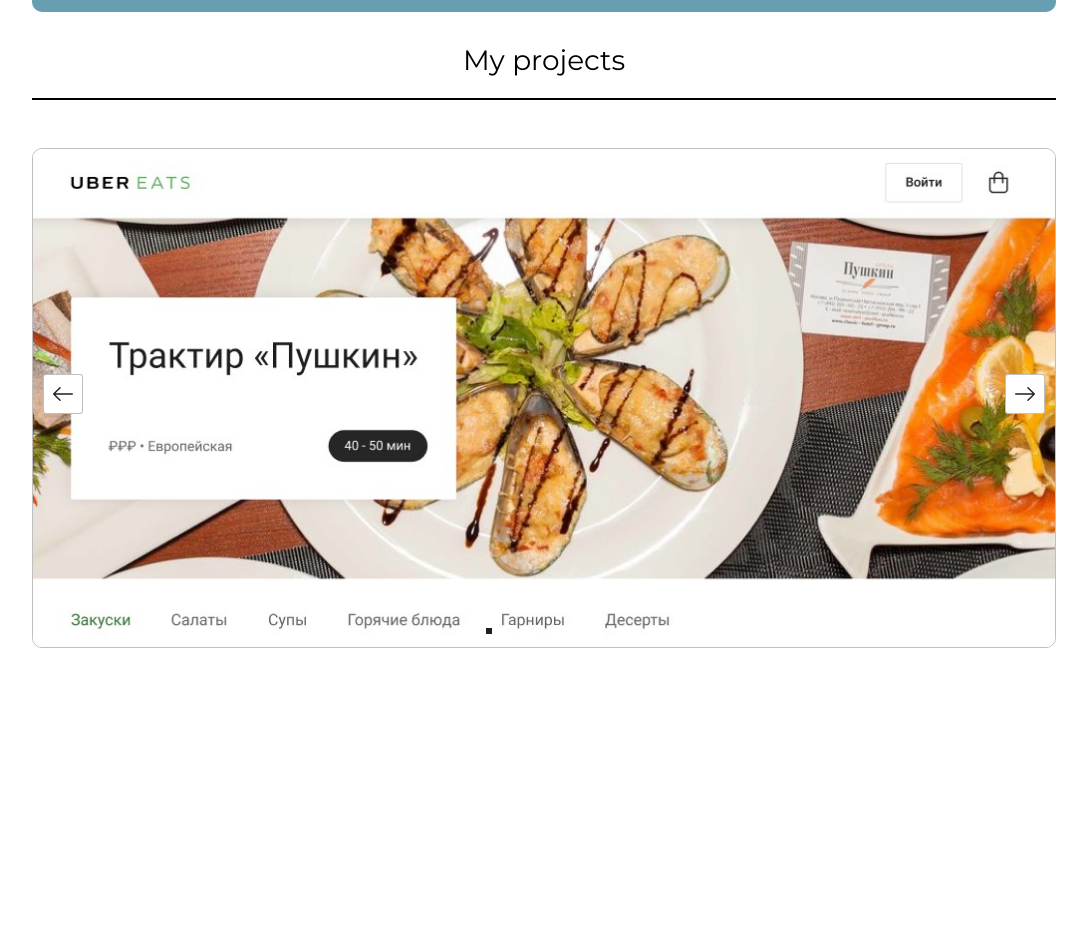
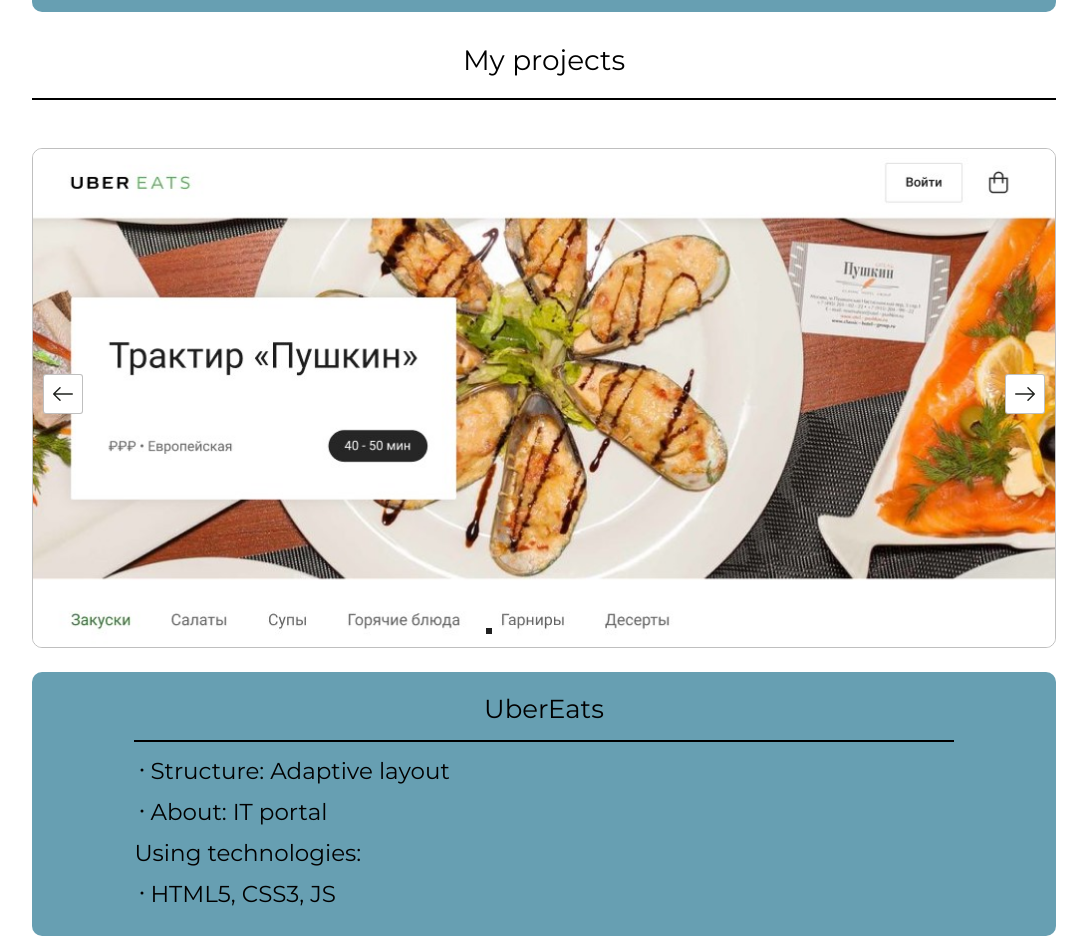
Before and after one commit to aver77/my-site, a React (Create React App) app: page / in a window 1280 px wide. Shown: the part 1580-2516 px from the top of the page, without its empty margins (96-1183 px from the left). Built offline with nearby package versions, Linux system fonts and the light colour scheme.

Commit message:
complited projects in way I don't want

```diff
--- a/src/components/main/mainAbout/mainAbout.scss
+++ b/src/components/main/mainAbout/mainAbout.scss
@@ -13,6 +13,5 @@
     &__info {
         min-height: 384px;
         background-size: cover;
-        padding-bottom:-14px;
     }
 }
--- a/src/components/main/mainAbout/mainAboutCards/mainAboutCards.js
+++ b/src/components/main/mainAbout/mainAboutCards/mainAboutCards.js
@@ -11,30 +11,19 @@
 import vk from '../../../../images/svg/vk.png';
 import youtube from '../../../../images/svg/youtube.png';
 
+import PrimalryCard from "./primalryCard";
+
 // create media
 const MainAboutCards = () => {
     return (
         <div className="main-about-cards">
-            <div className="main-about-cards__personal">
-                <div className="main-about-cards__title">
-                    <p className="main-about-cards__text-title">Personal</p>
-                    <div className="main-about-cards__border"></div>
-                </div>
-                <div className="main-about-cards__text-personal">
-                    <div className="main-about-cards__section">
-                        <img className="dot" src={dot} alt="dot"/><p>Age: 20 years old</p>
-                    </div>
-                    <div className="main-about-cards__section">
-                        <img className="dot" src={dot} alt="dot"/><p>Located in: Russia</p>
-                    </div>
-                    <div className="main-about-cards__section">
-                        <img className="dot" src={dot} alt="dot"/><p>Total quantity of learning programming: more than 2 years</p>
-                    </div>
-                    <div className="main-about-cards__section">
-                        <img className="dot" src={dot} alt="dot"/><p>Total quantity of learning Front-end: more than 1 year</p>
-                    </div>
-                </div>
-            </div>
+            <PrimalryCard
+                title={'Personal'}
+                firstInfo={'Age: 20 years old'}
+                secondInfo={'Located in: Russia'}
+                thirdInfo={'Total quantity of learning programming: more than 2 years'}
+                fourthInfo={'Total quantity of learning Front-end: more than 1 year'}
+            />
             {/* create media - fool */}
             <div className="main-about-cards__education">
                 <div className="main-about-cards__title">
--- /dev/null
+++ b/src/components/main/mainAbout/mainAboutCards/primalryCard.js
@@ -0,0 +1,30 @@
+import React from "react";
+import dot from '../../../../images/svg/dotIcon.svg';
+import './mainAboutCards.scss';
+
+const PrimalryCard = ({title,firstInfo,secondInfo,thirdInfo,fourthInfo,link=null}) => {
+
+    return (
+        <div className="main-about-cards__personal">
+            <div className="main-about-cards__title">
+                <p className="main-about-cards__text-title">{title}</p>
+                <div className="main-about-cards__border"></div>
+            </div>
+            <div className="main-about-cards__text-personal">
+                <div className="main-about-cards__section">
+                    <img className="dot" src={dot} alt="dot"/><p>{firstInfo}</p>
+                </div>
+                <div className="main-about-cards__section">
+                    <img className="dot" src={dot} alt="dot"/><p>{secondInfo}</p>
+                </div>
+                <div className="main-about-cards__section">
+                    <img className="dot" src={dot} alt="dot"/><p>{thirdInfo}</p>
+                </div>
+                <div className="main-about-cards__section">
+                    <img className="dot" src={dot} alt="dot"/><p>{fourthInfo}</p>
+                </div>
+            </div>
+        </div>
+    )
+}
+export default PrimalryCard;
--- a/src/components/main/mainProjects/mainProjects.js
+++ b/src/components/main/mainProjects/mainProjects.js
@@ -4,17 +4,20 @@
 import Title from "../mainAbout/title";
 // import Slider from "../../slider";
 import Slider from "../../slider/Slider";
+import TextSlider from "../../slider/textSlider";
 
 const MainProjects = () => {
     return (
         <>
             <Title text='My projects'/>
-            <div className="main-projects">
-                <div className="main-projects__slide _container">
-                    <Slider/>
-                </div>
-                <div className="main-projects__info _container">
-
+            <div className="_container-slider">
+                <div className="main-projects">
+                    <div className="main-projects__slide">
+                        <Slider/>
+                    </div>
+                    <div className="main-projects__info">
+                        <TextSlider/>
+                    </div>
                 </div>
             </div>
         </>
--- a/src/components/main/mainProjects/mainProjects.scss
+++ b/src/components/main/mainProjects/mainProjects.scss
@@ -1,37 +1,19 @@
+._container-slider {
+    margin: 0 auto;
+    width: 80%;
+}
+
 .main-projects {
-    min-height:800px;
-    width: auto;
+    min-height:500px;
     display: flex;
-    flex-wrap: wrap;
-    justify-content: space-around;
-    &__info {
+    flex-wrap:wrap;
+
+    &__slide {
+        width: 100%;
         align-self: flex-start;
     }
-    // &__slider {
-    //     // display: flex;
-    //     // flex-wrap: wrap;
-    // }
-    .check {
-        margin-top:200px;
+    &__info {
+        flex-grow: 1;
+        align-items: stretch
     }
 }
-
-
-// .main-projects {
-//     min-height:500px;
-//     &__info {
-//         // position: relative;
-//         // flex-grow:1;
-//         // max-width:800px;
-//         // height: 500px;
-//         // flex-direction: row;
-//         // align-self:flex-start;
-//     }
-//     // &__slider {
-//     //     // display: flex;
-//     //     // flex-wrap: wrap;
-//     // }
-//     .check {
-//         margin-top:200px;
-//     }
-// }
--- a/src/components/slider/Slider.scss
+++ b/src/components/slider/Slider.scss
@@ -1,13 +1,22 @@
+%dt {
+    margin-top: 11px;
+    margin-right:4px;
+    height: 15px;
+    width: 15px;
+    border-radius: 50%;
+    display: inline-block;
+}
 %bord {
     border: 1px solid rgba(34, 34, 34, 0.287);
 }
 /* create media */
 .container-slider {
+    display: flex;
     @extend %bord;
     margin-top:24px;
     align-self: start;
     border-radius: 10px;
-    max-width: 1110px;
+    flex-grow: 1;
     height: 500px;
     position: relative;
     overflow: hidden;
@@ -83,3 +92,53 @@
         background: rgb(32, 32, 32);
     }
 }
+
+//cards
+.slider-cards {
+    display:flex;
+    flex-wrap:wrap;
+
+    &__section {
+        display: flex;
+
+        .dot {
+            align-self:baseline;
+            margin-top:20px;
+        }
+    }
+
+    &__projects-info {
+        margin-top:24px;
+        background: #679FB2;
+        border-radius: 10px;
+        //cards height
+        width: 100%;
+        min-height:264px;
+    }
+    &__text-for-slider {
+        font-family: 'Montserrat';
+        font-size: 23px;
+        margin: 0 auto;
+        width: 80%;
+    }
+    &__text-for-slider {
+        // margin-top:px;
+        p {
+            padding-top:18px;
+        }
+    }
+
+    &__text-title {
+        margin-top:24px;
+        text-align: center;
+        font-family: 'Montserrat';
+        font-size: 26px;
+    }
+    &__border {
+        margin: 0 auto;
+        margin-top:18px;
+        width: 80%;
+        border: 1px solid black;
+    }
+
+}
--- a/src/components/slider/btnSlider.js
+++ b/src/components/slider/btnSlider.js
@@ -4,7 +4,7 @@
 import rightArrow from "./icons/right-arrow.svg";
 
 const BtnSlider = ({ direction, moveSlide }) => {
-    console.log(direction, moveSlide);
+    // console.log(direction, moveSlide);
     return (
         <button
         onClick={moveSlide}
@@ -14,4 +14,4 @@
         </button>
     );
 }
-export default BtnSlider
+export default BtnSlider;
--- a/src/components/slider/dataSlider.js
+++ b/src/components/slider/dataSlider.js
@@ -2,22 +2,52 @@
 
 const dataSlider = [
     {
-        id: uuidv4()
+        id: uuidv4(),
+        title: 'UberEats',
+        structure: 'Structure: Adaptive layout',
+        about: 'About: Food restaraunt',
+        technologiesTitle: 'Using technologies:',
+        listOfTechnologies: 'HTML5, CSS3, JS'
     },
     {
-        id: uuidv4()
+        id: uuidv4(),
+        title: 'PiperNet',
+        structure: 'Structure: Adaptive layout',
+        about: 'About: IT portal',
+        technologiesTitle: 'Using technologies:',
+        listOfTechnologies: 'HTML5, CSS3'
     },
     {
-        id: uuidv4()
+        id: uuidv4(),
+        title: 'Odigo',
+        structure: 'Structure: Adaptive layout',
+        about: 'About: Traveling portal',
+        technologiesTitle: 'Using technologies:',
+        listOfTechnologies: 'HTML5, CSS3, JS'
     },
     {
-        id: uuidv4()
+        id: uuidv4(),
+        title: 'Food project',
+        structure: 'Structure: Adaptive layout with active JS using',
+        about: 'About: Healty food article',
+        technologiesTitle: 'Using technologies:',
+        listOfTechnologies: 'HTML5, CSS3, JS (DOM API, slider, calculator, timer)'
     },
     {
-        id: uuidv4()
+        id: uuidv4(),
+        title: 'Game of thrones DB',
+        structure: 'Structure: React application',
+        about: 'About: All info about GOT using fake API',
+        technologiesTitle: 'Using technologies:',
+        listOfTechnologies: 'SCSS, REST API, React (hooks, class components, react router)'
     },
     {
-        id: uuidv4()
+        id: uuidv4(),
+        title: 'Resto app',
+        structure: 'Structure: React application',
+        about: 'About: List of available to order cards using json-server',
+        technologiesTitle: 'Using technologies:',
+        listOfTechnologies: 'SCSS, REST API, Redux, React (hooks, class components, react router)'
     }
 ];
 export default dataSlider;
--- a/src/components/slider/textSlider.js
+++ b/src/components/slider/textSlider.js
@@ -1,9 +1,31 @@
 import React from "react";
-import "./Slider.scss";
+import dot from '../../images/svg/dotIcon.svg';
+import './Slider.scss';
 
-const textSlider = () => {
+const TextSlider = ({name,structure,technologies,technologiesTitle,listOfTechnologies}) => {
     return (
-        <div></div>
+        <div className="slider-cards">
+            <div className="slider-cards__projects-info">
+                <div className="slider-cards__title">
+                    <p className="slider-cards__text-title">UberEats</p>
+                    <div className="slider-cards__border"></div>
+                </div>
+                <div className="slider-cards__text-for-slider">
+                    <div className="slider-cards__section">
+                        <img className="dot" src={dot} alt="dot"/><p>Structure: Adaptive layout</p>
+                    </div>
+                    <div className="slider-cards__section">
+                        <img className="dot" src={dot} alt="dot"/><p>About: IT portal</p>
+                    </div>
+                    <div className="slider-cards__section">
+                        <p>Using technologies:</p>
+                    </div>
+                    <div className="slider-cards__section">
+                        <img className="dot" src={dot} alt="dot"/><p>HTML5, CSS3, JS</p>
+                    </div>
+                </div>
+            </div>
+        </div>
     )
 }
-export default textSlider;
+export default TextSlider;
```
Also changed, not shown: src/components/slider/Slider.js (+5 -3 lines), text.txt (added).
